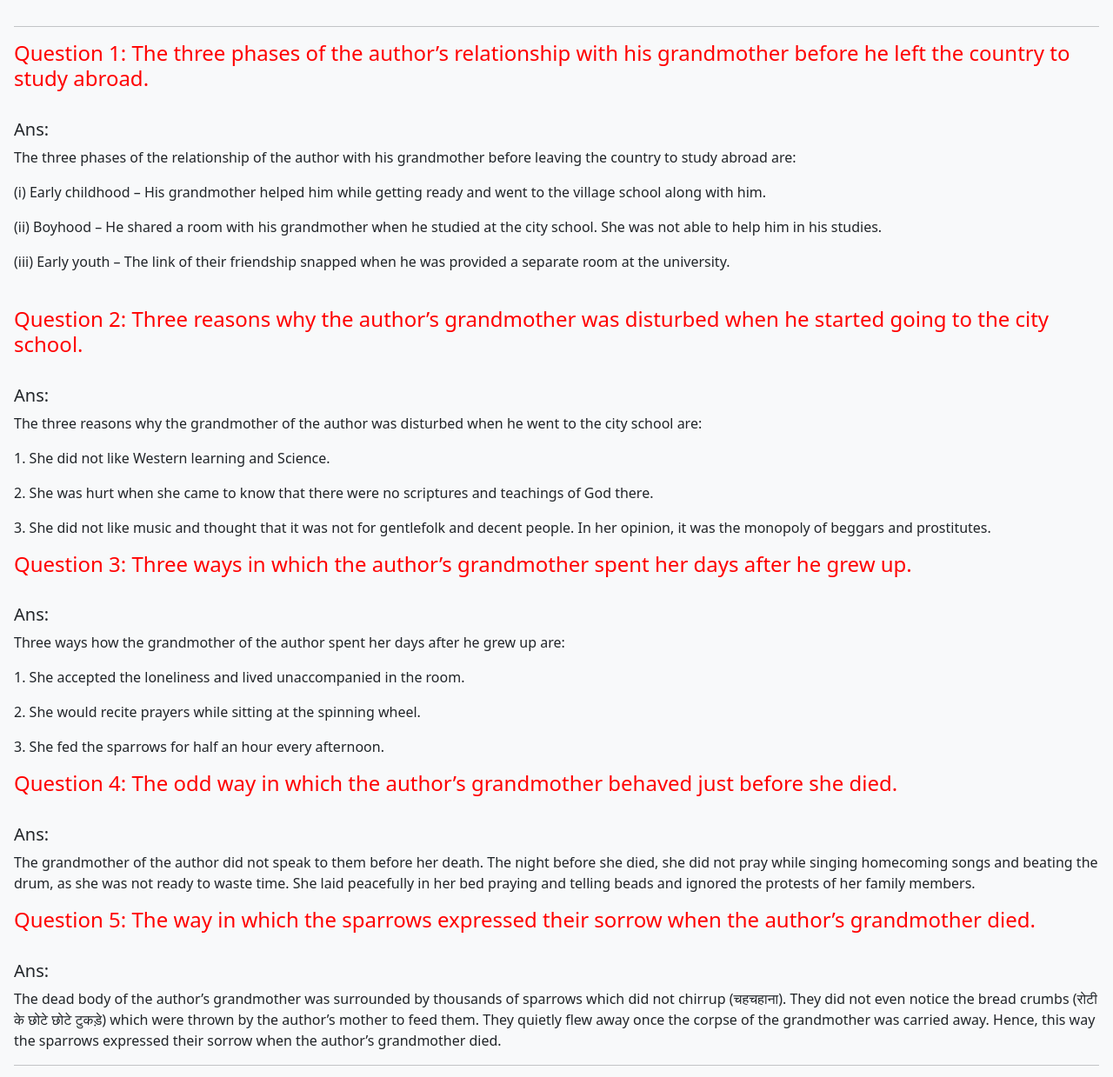
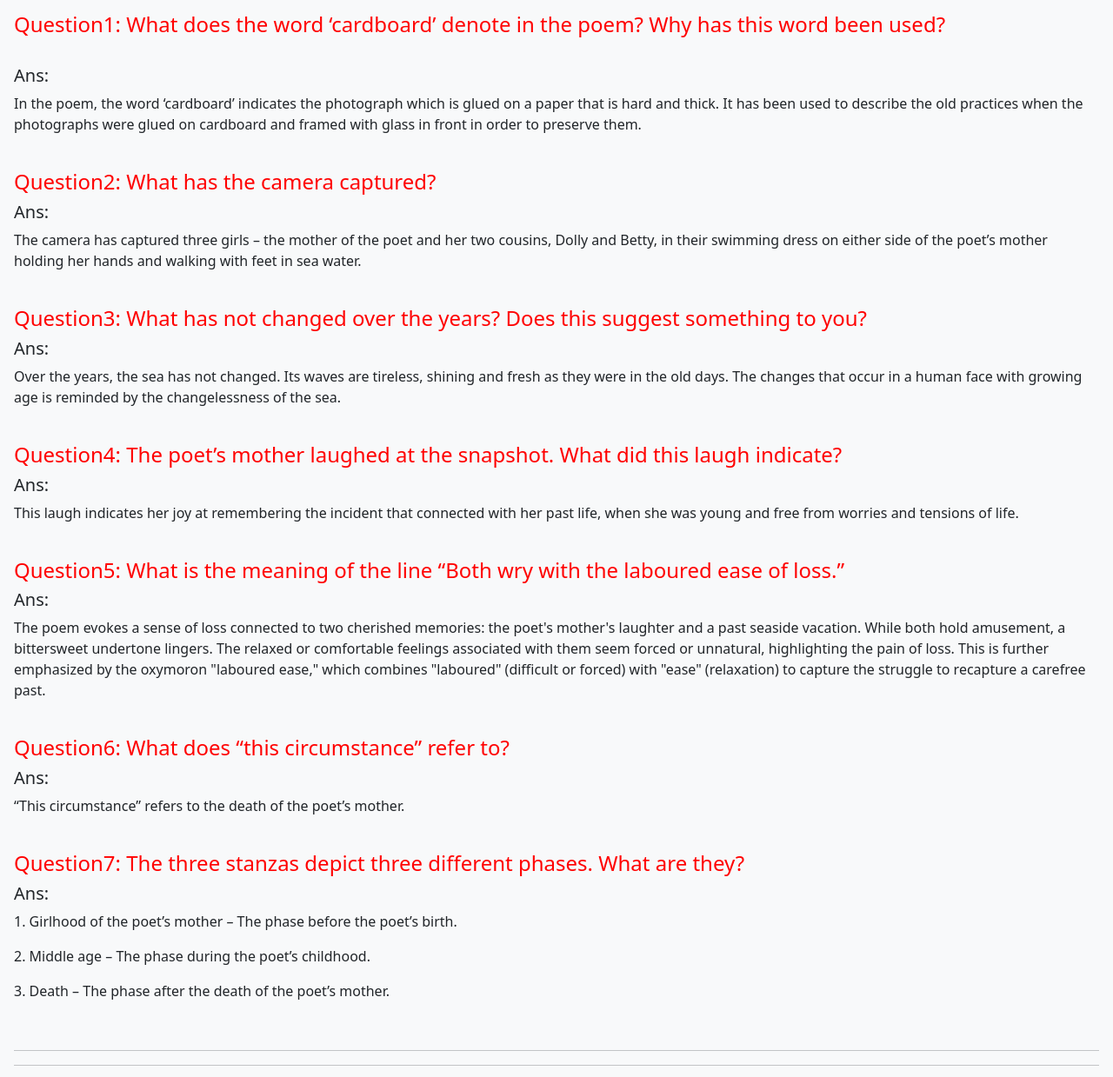
Before and after one commit to Chandan0001/EngChp1Class11, a plain HTML site: page index.html in a window 1280 px wide. Shown: the part 162-1401 px from the top of the page at 87% size. Drawn offline with nearby package versions, Linux system fonts and the light colour scheme.

Commit message:
Update index.html
Updated Chapter 2

```diff
--- a/index.html
+++ b/index.html
@@ -16,7 +16,7 @@
         <a class="navbar-brand" href="#"><i><b style="color: blueviolet;">Chandan Academy</b></i></a>
         <ul class="nav nav-pills">
             <li class="nav-item">
-                <a class="nav-link" href="#scrollspyHeading1">Chapter 1</a>
+                <a class="nav-link" href="#scrollspyHeading3">Chapter 2</a>
             </li>
             <li class="nav-item">
                 <a class="nav-link" href="#scrollspyHeading2">Essays</a>
@@ -25,7 +25,7 @@
                 <a class="nav-link dropdown-toggle" data-bs-toggle="dropdown" href="#" role="button"
                     aria-expanded="false">Dropdown</a>
                 <ul class="dropdown-menu">
-                    <li><a class="dropdown-item" href="#scrollspyHeading3">Chapter 3</a></li>
+                    <li><a class="dropdown-item" href="#scrollspyHeading1">Chapter 1</a></li>
                     <li><a class="dropdown-item" href="#scrollspyHeading4">Chapter 4</a></li>
                     <li><a class="dropdown-item" href="#scrollspyHeading5">Chapter 5</a></li>
                 </ul>
@@ -36,7 +36,61 @@
     <div data-bs-spy="scroll" data-bs-target="#navbar-example2" data-bs-root-margin="10px 10px -40%"
         data-bs-smooth-scroll="true" class="scrollspy-example bg-body-tertiary p-3 rounded-2" tabindex="0">
 
-        <h2 id="scrollspyHeading1" style="margin-top: 90px;">The Portrait of a lady </h2>
+        <!---- Chapter 2 ---->
+        <h2 id="scrollspyHeading3" style="margin-top: 90px;">A Photograph </h2>
+        <br>
+        <h4>Question1: What does the word ‘cardboard’ denote in the poem? Why has this word been used?
+        </h4>
+        <br>
+
+        <h5>Ans:</h5>
+        <p>In the poem, the word ‘cardboard’ indicates the photograph which is glued on a paper that is hard and thick. It has been used to describe the old practices when the photographs were glued on cardboard and framed with glass in front in order to preserve them.
+        </p>
+
+        <br>
+        <h4>Question2: What has the camera captured?
+        </h4>
+
+        <h5>Ans:</h5>
+        <p>The camera has captured three girls – the mother of the poet and her two cousins, Dolly and Betty, in their swimming dress on either side of the poet’s mother holding her hands and walking with feet in sea water.
+        </p>
+
+        <br>
+
+        <h4>Question3: What has not changed over the years? Does this suggest something to you? </h4>
+        <h5>Ans:</h5>
+        <p>Over the years, the sea has not changed. Its waves are tireless, shining and fresh as they were in the old days. The changes that occur in a human face with growing age is reminded by the changelessness of the sea.
+        </p>
+        <br>
+        <h4>Question4: The poet’s mother laughed at the snapshot. What did this laugh indicate? </h4>
+        <h5>Ans:</h5>
+        <p>This laugh indicates her joy at remembering the incident that connected with her past life, when she was young and free from worries and tensions of life.
+        </p>
+        <br>
+        <h4>Question5: What is the meaning of the line “Both wry with the laboured ease of loss.” </h4>
+        <h5>Ans:</h5>
+        <p>The poem evokes a sense of loss connected to two cherished memories: the poet's mother's laughter and a past seaside vacation. While both hold amusement, a bittersweet undertone lingers. The relaxed or comfortable feelings associated with them seem forced or unnatural, highlighting the pain of loss. This is further emphasized by the oxymoron "laboured ease," which combines "laboured" (difficult or forced) with "ease" (relaxation) to capture the struggle to recapture a carefree past.</p>
+        <br>
+        <h4>Question6: What does “this circumstance” refer to? </h4>
+        <h5>Ans:</h5>
+        <p>“This circumstance” refers to the death of the poet’s mother.        </p>
+        <br>
+        <h4>Question7: The three stanzas depict three different phases. What are they?
+        </h4>
+        <h5>Ans:</h5>
+        <p>1. Girlhood of the poet’s mother – The phase before the poet’s birth.
+        </p>
+        <p>2. Middle age – The phase during the poet’s childhood.
+        </p>
+        <p>3. Death – The phase after the death of the poet’s mother.
+        </p>
+        <!--- End of Chapter 2-->
+
+        <br>
+        <hr><hr>
+        <br>
+
+        <h2 id="scrollspyHeading1">The Portrait of a lady </h2>
         <br>
 
         <hr>
```
